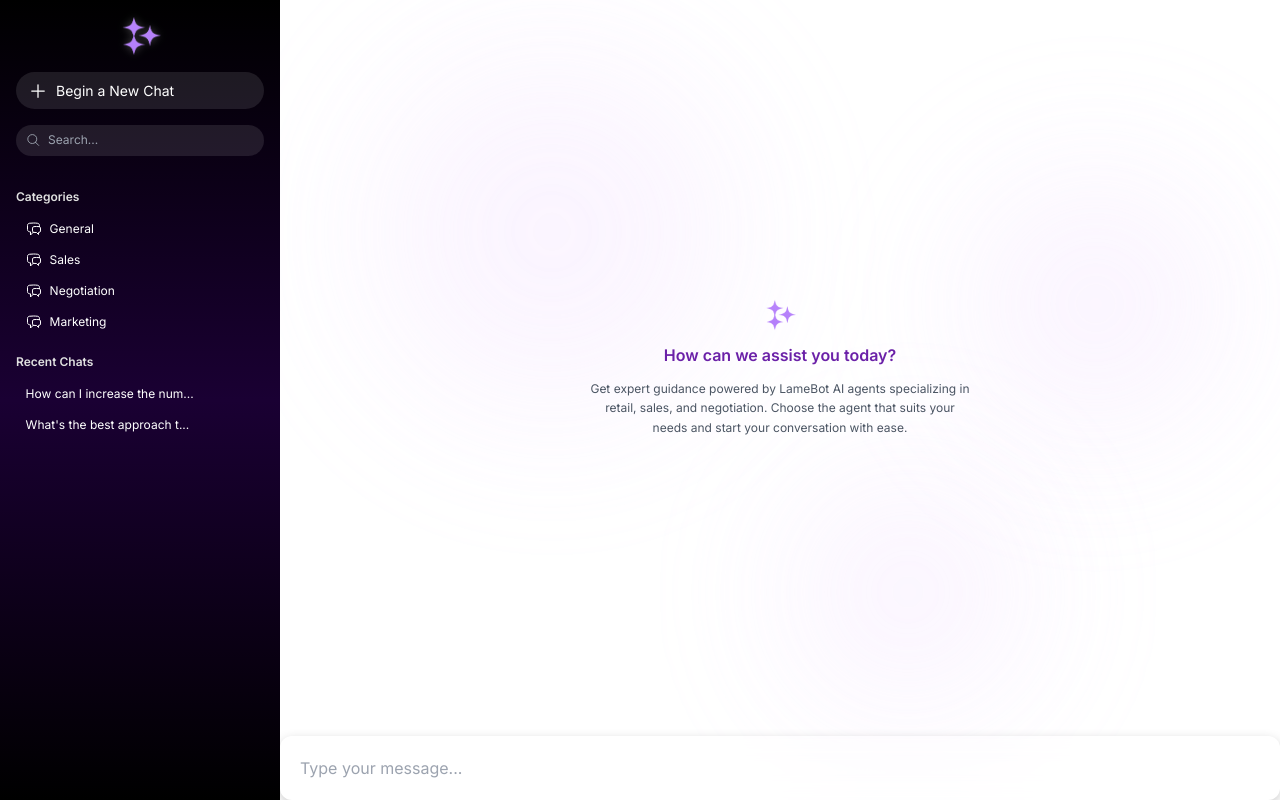
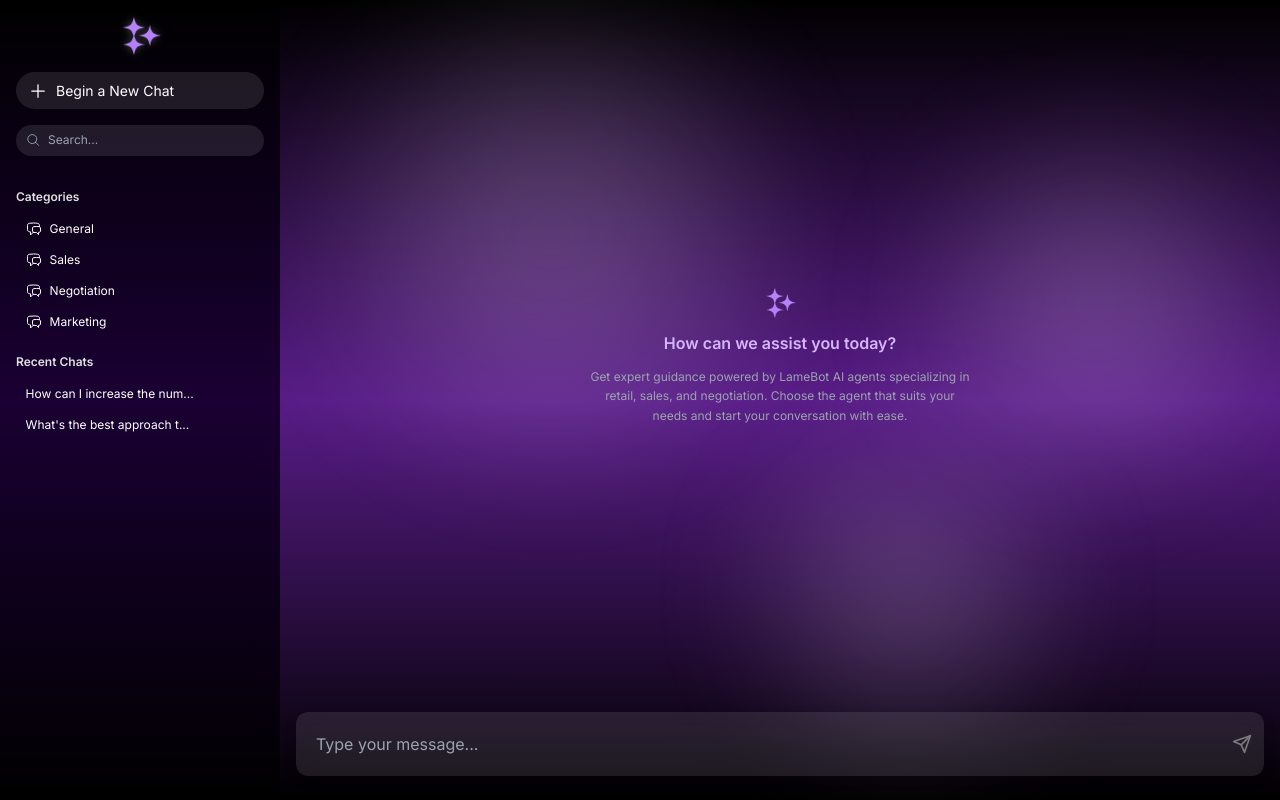
Before and after one commit to chaywen/retail-chatbot, a React (Create React App) app: page / in a window 1280 px wide. Built offline with nearby package versions, Linux system fonts and the light colour scheme.

Commit message:
Update ChatWindow.jsx

```diff
--- a/src/components/ChatWindow.jsx
+++ b/src/components/ChatWindow.jsx
@@ -1,10 +1,11 @@
-import React, { useState } from 'react';
+import React, { useState, useEffect, useRef } from 'react';
 import logo from '../assets/logo.svg';
 import { InputBox } from './InputBox';
 
 export default function ChatWindow() {
   const [messages, setMessages] = useState([]);
   const [input, setInput] = useState('');
+  const scrollRef = useRef(null);
 
   const sendMessage = () => {
     if (!input.trim()) return;
@@ -17,8 +18,15 @@ export default function ChatWindow() {
     setInput('');
   };
 
+  // ✅ 自动滚动到底部
+  useEffect(() => {
+    if (scrollRef.current) {
+      scrollRef.current.scrollTop = scrollRef.current.scrollHeight;
+    }
+  }, [messages]);
+
   return (
-    <div className="relative flex flex-col flex-1 min-w-0 h-screen bg-white overflow-hidden font-sans">
+    <div className="relative flex flex-col flex-1 min-w-0 h-screen bg-gradient-to-b from-black via-purple-900 to-black overflow-hidden font-sans">
       {/* Radial layers */}
       <div className="radial-layer w-96 h-96 top-10 left-20 animate-[pulse-radial_8s_ease-in-out_infinite]"></div>
       <div className="radial-layer w-72 h-72 top-40 right-10 animate-[pulse-radial_10s_ease-in-out_infinite]"></div>
@@ -28,8 +36,8 @@ export default function ChatWindow() {
       {messages.length === 0 && (
         <div className="relative z-10 flex flex-col items-center justify-center flex-1 text-center space-y-3 px-4">
           <img src={logo} alt="LameBot Logo" className="h-8 w-auto" />
-          <h1 className="text-base font-semibold text-purple-800">How can we assist you today?</h1>
-          <p className="text-xs text-gray-600 max-w-sm leading-relaxed">
+          <h1 className="text-base font-semibold text-purple-300">How can we assist you today?</h1>
+          <p className="text-xs text-gray-400 max-w-sm leading-relaxed">
             Get expert guidance powered by LameBot AI agents specializing in retail, sales, and negotiation.
             Choose the agent that suits your needs and start your conversation with ease.
           </p>
@@ -38,12 +46,15 @@ export default function ChatWindow() {
 
       {/* Message bubbles */}
       {messages.length > 0 && (
-        <div className="relative z-10 flex flex-col flex-1 px-4 py-6 space-y-4 overflow-y-auto">
+        <div
+          ref={scrollRef}
+          className="relative z-10 flex flex-col flex-1 px-4 py-6 space-y-4 overflow-y-auto"
+        >
           {messages.map((msg, idx) => (
             <div key={idx} className={`flex ${msg.sender === 'user' ? 'justify-end' : 'justify-start'}`}>
               <div className={`flex items-end space-x-2 ${msg.sender === 'user' ? 'flex-row-reverse' : ''}`}>
                 <div className={`w-8 h-8 rounded-full flex items-center justify-center text-white text-xs font-bold ${
-                  msg.sender === 'user' ? 'bg-gray-400' : 'bg-purple-400'
+                  msg.sender === 'user' ? 'bg-gray-500' : 'bg-purple-500'
                 }`}>
                   {msg.sender === 'user' ? 'U' : 'A'}
                 </div>
@@ -59,12 +70,14 @@ export default function ChatWindow() {
         </div>
       )}
 
-      {/* ✅ Optimized InputBox */}
-      <InputBox
-        value={input}
-        onChange={setInput}
-        onSend={sendMessage}
-      />
+      {/* ✅ Optimized InputBox with spacing */}
+      <div className="relative z-10 mb-6 px-4">
+        <InputBox
+          value={input}
+          onChange={setInput}
+          onSend={sendMessage}
+        />
+      </div>
     </div>
   );
 }
```
